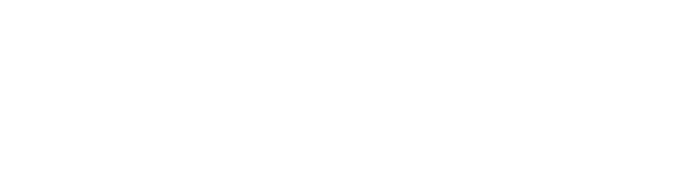
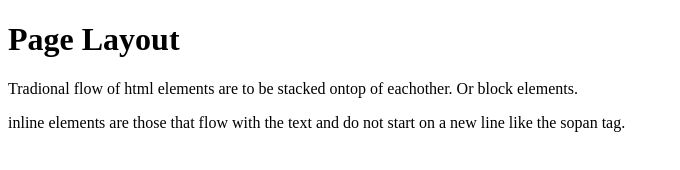
Before and after one commit to darceymckelvey/page_layout, a plain HTML site: page index.html in a window 1280 px wide. Shown: the whole page, without its empty margins (0-680 px from the left). Drawn offline with Linux system fonts and the light colour scheme.

Commit message:
Update index.html

```diff
--- a/index.html
+++ b/index.html
@@ -7,7 +7,11 @@
      <style type="text/css" rel="stylesheet" src="style.css"></style>
 </head>
 <body>
+    <h1>Page Layout</h1>
 
+    <p>Tradional flow of html elements are to be stacked ontop of eachother. Or block elements.</p>
+
+    <p>inline elements are those that flow with the text and do not start on a new line like the sopan tag.</p>
 <script type="script.js"></script>
 </body>
 </html>
```
